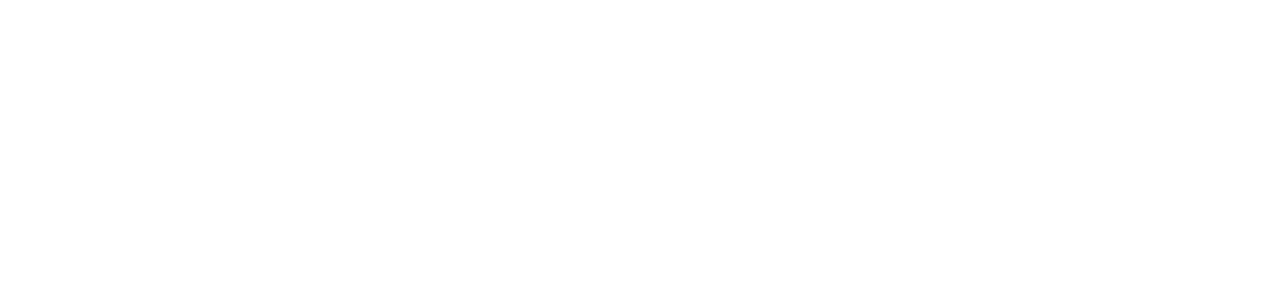
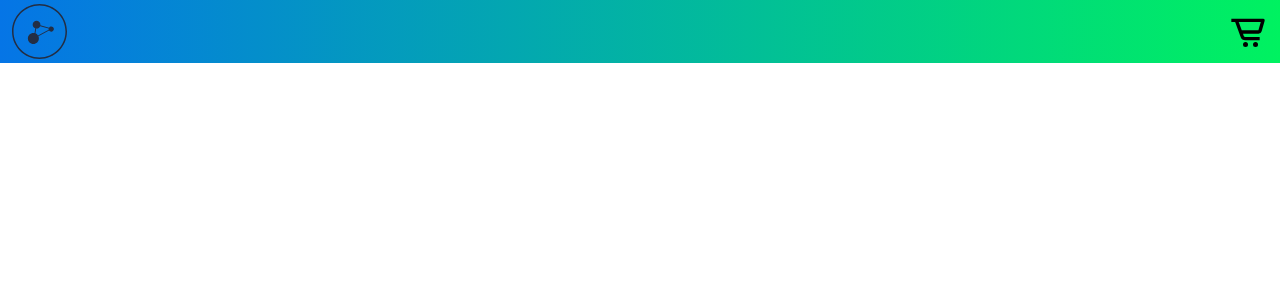
Before and after one commit to kostya-alch/online-store-sneakers, a React (Create React App) app: page / in a window 1280 px wide. Shown: the top 300 px of the page. Built offline with nearby package versions, Linux system fonts and the light colour scheme.

Commit message:
add styles for header

```diff
--- a/src/App.tsx
+++ b/src/App.tsx
@@ -1,7 +1,8 @@
 import React from 'react';
+import Header from './components/Header';
 
 function App() {
-  return <div className=""></div>;
+  return <Header />;
 }
 
 export default App;
--- a/src/components/Header.tsx
+++ b/src/components/Header.tsx
@@ -1,25 +1,66 @@
 import classNames from 'classnames';
-import { FC } from 'react';
+import { FC, useState } from 'react';
 import logo from '../assets/img/logo.svg';
 import { ICartItem } from '../types/types';
 
+import cart from '../assets/img/cart.svg';
+
 const cartItems: ICartItem[] = [
+  // mock
   {
-    imagePath: '',
-    name: '',
+    id: 1,
+    imagePath:
+      'https://static.street-beat.ru/upload/resize_cache/iblock/168/500_500_1/1684b1c9efc664ee80a4996aadffe81e.jpg',
+    name: 'Jordan Max Aura 3',
     count: 1,
-    price: 322,
+    price: 11229,
   },
 ];
 
 const Header: FC = () => {
+  const [isShowCart, setIsShowCart] = useState(false);
+
+  const total = cartItems.reduce((acc, item) => {
+    // count price
+    return acc + item.count;
+  }, 0);
   return (
-    <div className="flex items-center content-between ">
-      <img src={logo} alt="logo" />
-
-      <div className={classNames('', {})}>
-        <div>
-          <img src={} alt="" width={55} height={55} />
+    <div
+      className="flex items-center justify-between relative
+    bg-emerald-300 w-full py-1 px-3"
+      style={{
+        background: ' linear-gradient(to right, #0575E6, #00F260)',
+      }}
+    >
+      <img src={logo} alt="logo" width={55} />
+      <button
+        className="border-none bg-transparent"
+        onClick={() => setIsShowCart(!isShowCart)}
+      >
+        <img src={cart} alt="cart" width={40} />
+      </button>
+      <div
+        className={classNames('absolute top-3 right-0', {
+          hidden: !isShowCart,
+        })}
+      >
+        {cartItems.map((item) => (
+          <div key={item.id} className="flex items-center">
+            <img
+              src={item.imagePath}
+              alt={item.name}
+              width={55}
+              height={55}
+              className="mr-3"
+            />
+            <div>
+              <div>{item.name}</div>
+              <div>{`${item.count} x ${item.price}`}</div>
+            </div>
+          </div>
+        ))}
+        <div className="text-lg">
+          Total:<b>{total}</b>
         </div>
       </div>
     </div>
--- a/src/types/types.ts
+++ b/src/types/types.ts
@@ -3,4 +3,5 @@
   imagePath: string;
   price: number;
   count: number;
+  id: number
 }
```
Also changed, not shown: src/assets/img/cart.svg (added).
